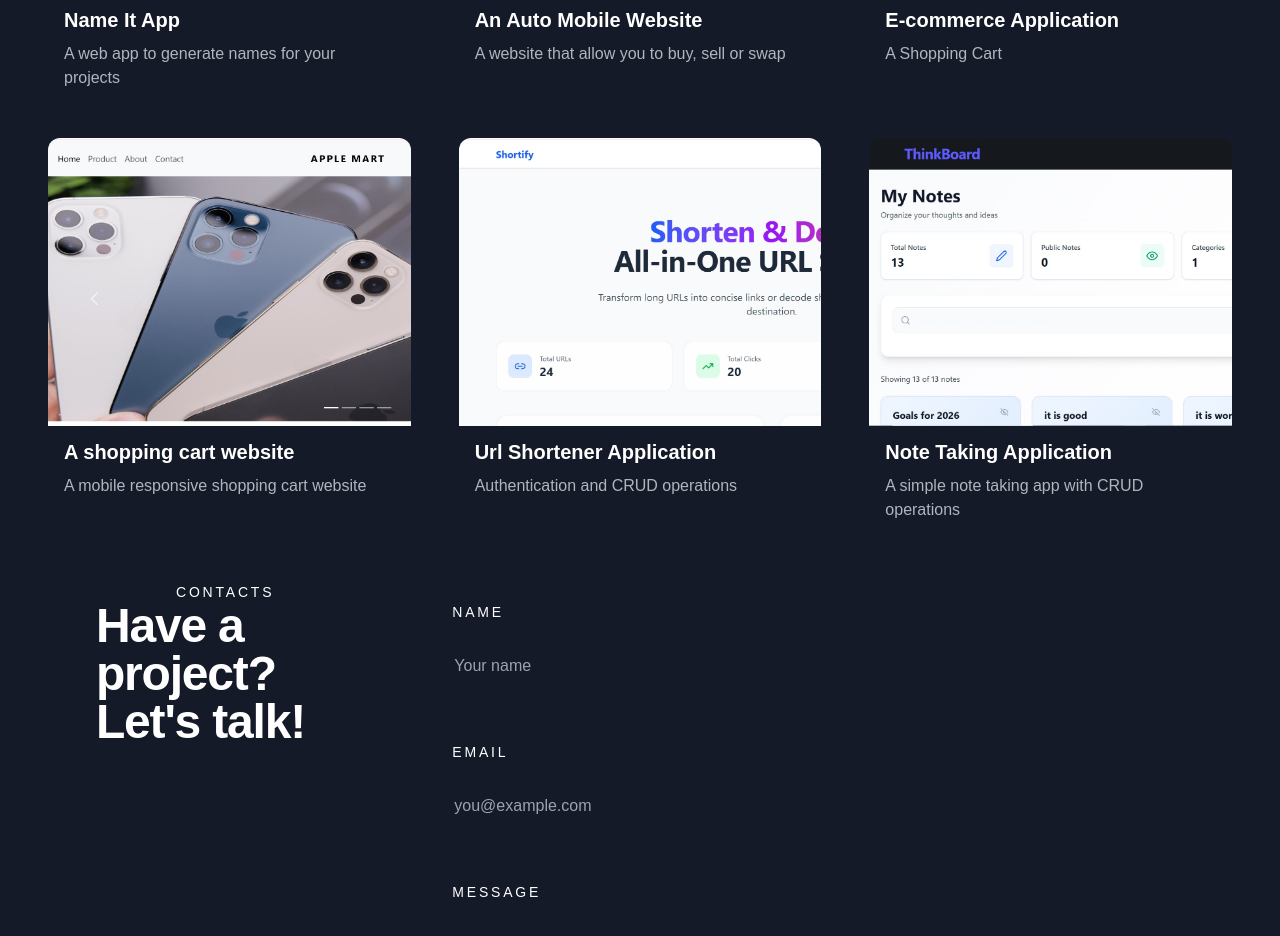
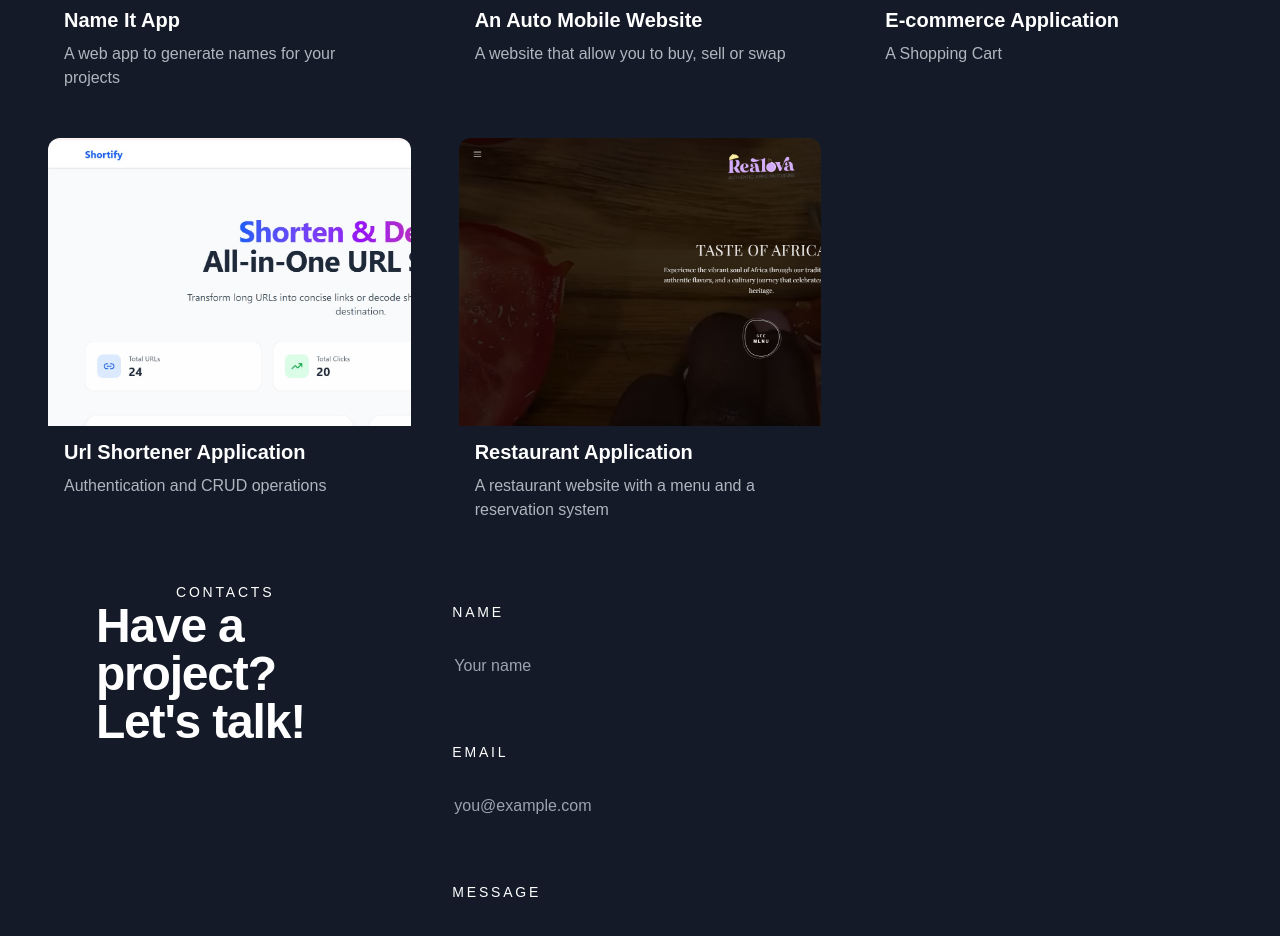
Before and after one commit to lawalemma24/leo-resume, a Next.js app: page / in a window 1280 px wide. Shown: the part 1880-2816 px from the top of the page. Built offline with nearby package versions, Linux system fonts and the light colour scheme.

Commit message:
projects

```diff
--- a/src/app/components/ProjectSection.jsx
+++ b/src/app/components/ProjectSection.jsx
@@ -32,33 +32,25 @@ const projectsData = [
     gitUrl: "https://github.com/lawalemma24/ShoppingCart",
     previewUrl: "https://ecommerce-app-gray-two-91.vercel.app",
   },
+
   {
     id: 4,
-    title: "A shopping cart website",
-    description: "A mobile responsive shopping cart website",
-    image: "/images/shopping-cart.jpg",
-    tag: ["All", "Mobile"],
-    gitUrl: "https://shopping-cart-blond-five-85.vercel.app",
-    previewUrl: "https://shopping-cart-blond-five-85.vercel.app",
-  },
-  {
-    id: 5,
     title: "Url Shortener Application",
     description: "Authentication and CRUD operations",
     image: "/images/shortify-app.jpg",
     tag: ["All", "Web"],
     gitUrl: "https://github.com/lawalemma24/UrlWebsite.git",
-    previewUrl: "https://url-website-p59k.vercel.app",
+    previewUrl: "https://url-frontend-zeta.vercel.app/",
   },
+
   {
-    id: 6,
-    title: "Note Taking Application",
-    description: "A simple note taking app with CRUD operations",
-    image: "/images/note-app.jpg",
+    id: 5,
+    title: "Restaurant Application",
+    description: "A restaurant website with a menu and a reservation system",
+    image: "/images/realova.png",
     tag: ["All", "Web"],
-    gitUrl: "https://github.com/lawalemma24/Note-App",
-    previewUrl:
-      "https://note-app-front-end-git-url-jaytechs-projects-e325c32a.vercel.app/",
+    gitUrl: "https://github.com/lawalemma24/UrlWebsite.git",
+    previewUrl: "https://realova.vercel.app/",
   },
 ];
 
```
Also changed, not shown: public/images/realova.png (added).
